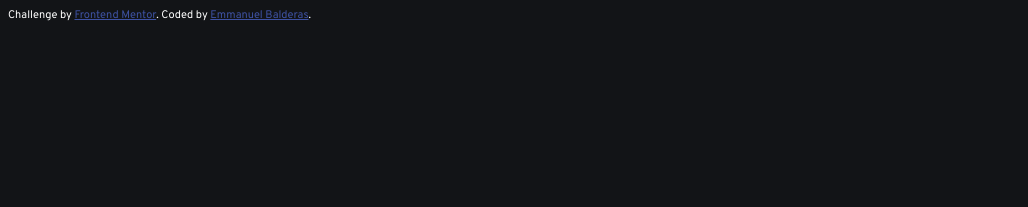
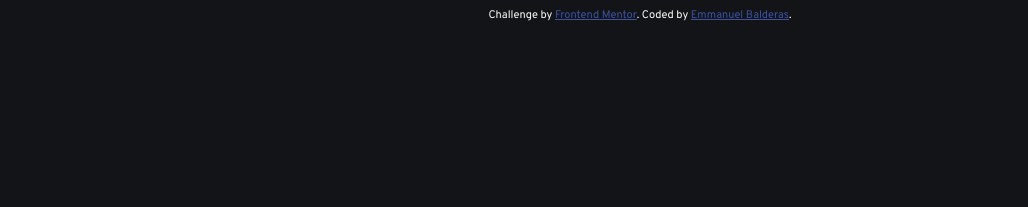
Before and after one commit to EmmanuelBalderasB/interactive-rating-component-main, a plain HTML site: page index.html in a window 1280 px wide. Shown: the top 207 px of the page, without its empty margins (0-1028 px from the left). Drawn offline with Linux system fonts and the light colour scheme.

Commit message:
formats code

```diff
--- a/index.html
+++ b/index.html
@@ -2,12 +2,12 @@
 <html lang="en">
 <head>
   <meta charset="UTF-8">
-  <meta name="viewport" content="width=device-width, initial-scale=1.0"> <!-- displays site properly based on user's device -->
-
+  <meta name="viewport" content="width=device-width, initial-scale=1"> <!-- displays site properly based on user's device -->
   <link rel="icon" type="image/png" sizes="32x32" href="./images/favicon-32x32.png">
   <link rel="stylesheet" type="text/css" href="/style.css">
-  <link rel="stylesheet" media="(max-width:900px)" href="/small-style.css">
+  <!--<link rel="stylesheet" media="(max-width:900px)" href="/small-style.css"> -->
   <link rel="preconnect" href="https://fonts.googleapis.com">
+  <!-- <link href="https://cdn.jsdelivr.net/npm/bootstrap@5.2.2/dist/css/bootstrap.min.css" rel="stylesheet" integrity="sha384-Zenh87qX5JnK2Jl0vWa8Ck2rdkQ2Bzep5IDxbcnCeuOxjzrPF/et3URy9Bv1WTRi" crossorigin="anonymous"> -->
 <link rel="preconnect" href="https://fonts.gstatic.com" crossorigin>
 <link href="https://fonts.googleapis.com/css2?family=Overpass:ital,wght@0,100;0,200;0,300;0,400;0,500;0,600;0,700;0,800;0,900;1,100;1,200;1,300;1,400;1,500;1,600;1,700;1,800;1,900&display=swap" rel="stylesheet">
   <title>Frontend Mentor | Interactive rating component</title>
@@ -65,6 +65,6 @@
     Challenge by <a href="https://www.frontendmentor.io?ref=challenge" target="_blank">Frontend Mentor</a>.
     Coded by <a href="https://github.com/EmmanuelBalderasB" target="_blank">Emmanuel Balderas</a>.
   </div>
+  <script src="/main.js"></script>
 </body>
-<script src="/main.js"></script>
 </html>
--- a/style.css
+++ b/style.css
@@ -1,7 +1,11 @@
 .attribution {
     font-size: 11px;
     text-align: center;
-    position: absolute;
+    margin-top: auto;
+    margin-left: auto;
+    margin-right: auto;
+    width: 960px;
+    display: block;
 }
 .attribution a {
     color: hsl(228, 45%, 44%);
@@ -32,6 +36,8 @@ button{
     left: 42%;
     transform: translate(0, -50%);
     border-radius: 10%;
+    display: flex; /*added*/
+  flex-direction: column;
 }
 
 .btn-group{
```
